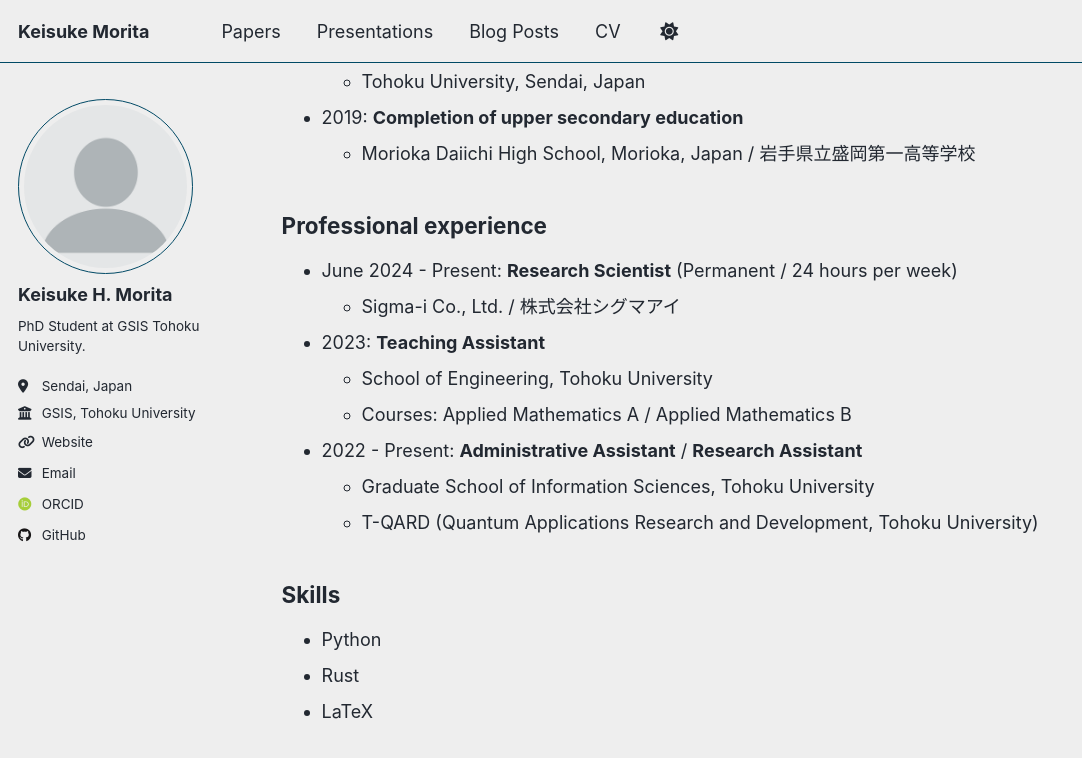
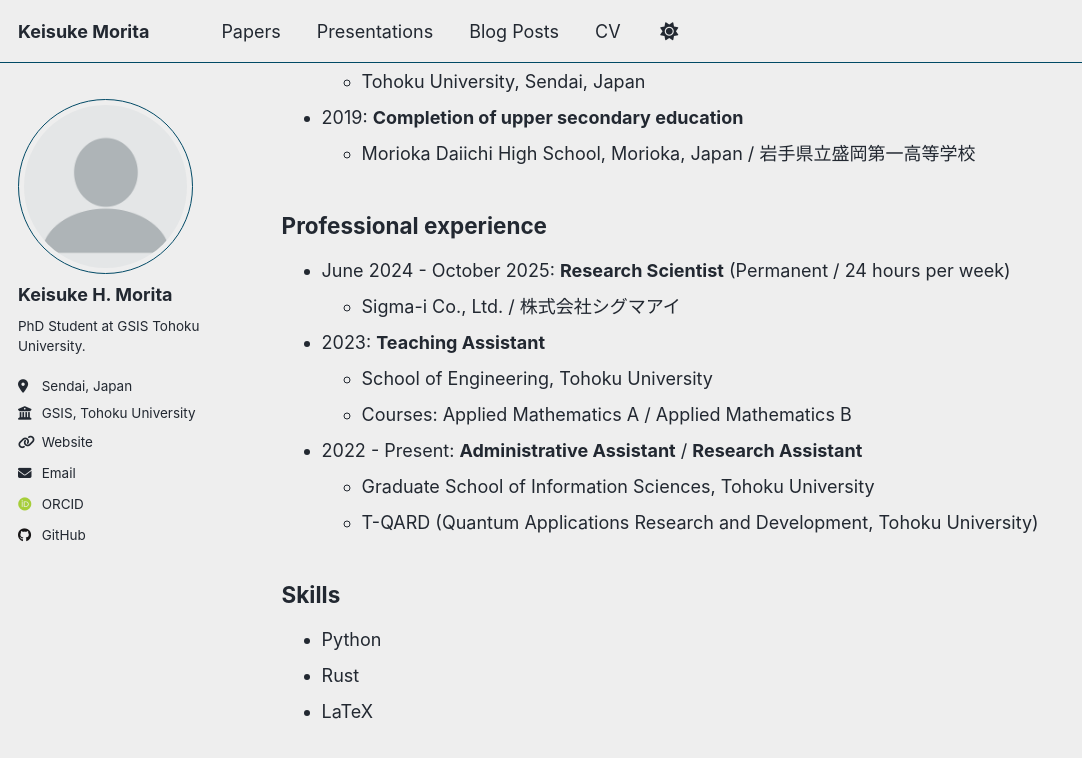
Before and after one commit to mory22k/mory22k.github.io, a Jekyll site: the page built from _pages/cv.md, in a window 1280 px wide and 900 px high, scrolled down 446 px. Shown: the top 758 px of the window, without its empty margins (0-1082 px from the left). Built offline with Jekyll 4.4.1, drawn with Linux system fonts in a browser that asks for light colours; some web fonts are replaced; a script that is not in the unit is left out.

Commit message:
adjust professional experience dates

```diff
--- a/_pages/cv.md
+++ b/_pages/cv.md
@@ -25,7 +25,8 @@ redirect_from:
   - Morioka Daiichi High School, Morioka, Japan / 岩手県立盛岡第一高等学校
 
 ## Professional experience
-- June 2024 - Present: **Research Scientist** (Permanent / 24 hours per week)
+
+- June 2024 - October 2025: **Research Scientist** (Permanent / 24 hours per week)
   - Sigma-i Co., Ltd. / 株式会社シグマアイ
 
 - 2023: **Teaching Assistant**
@@ -38,9 +39,9 @@ redirect_from:
 
 ## Skills
 
-* Python
-* Rust
-* LaTeX
+- Python
+- Rust
+- LaTeX
 
 <!--
 ## Publications
```
